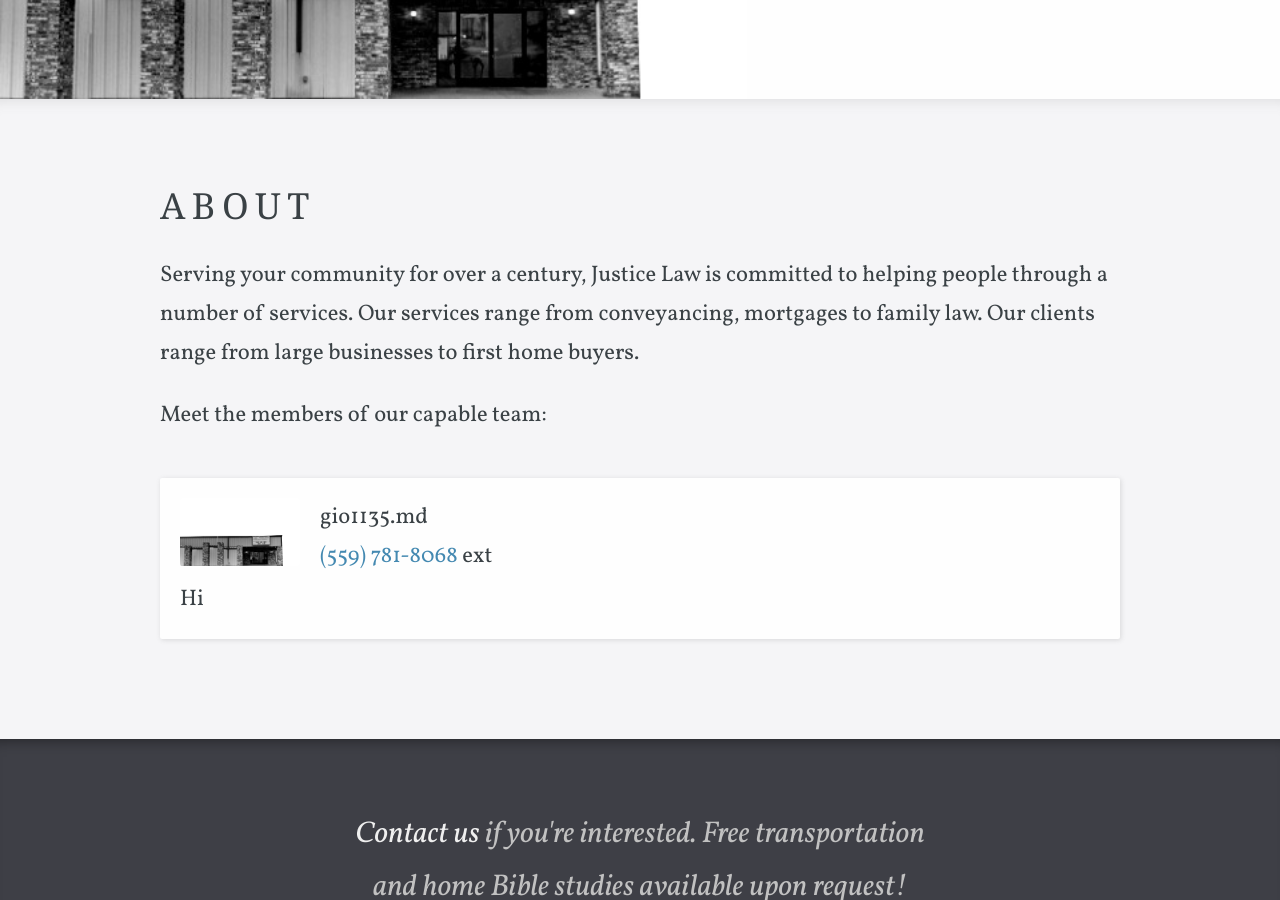
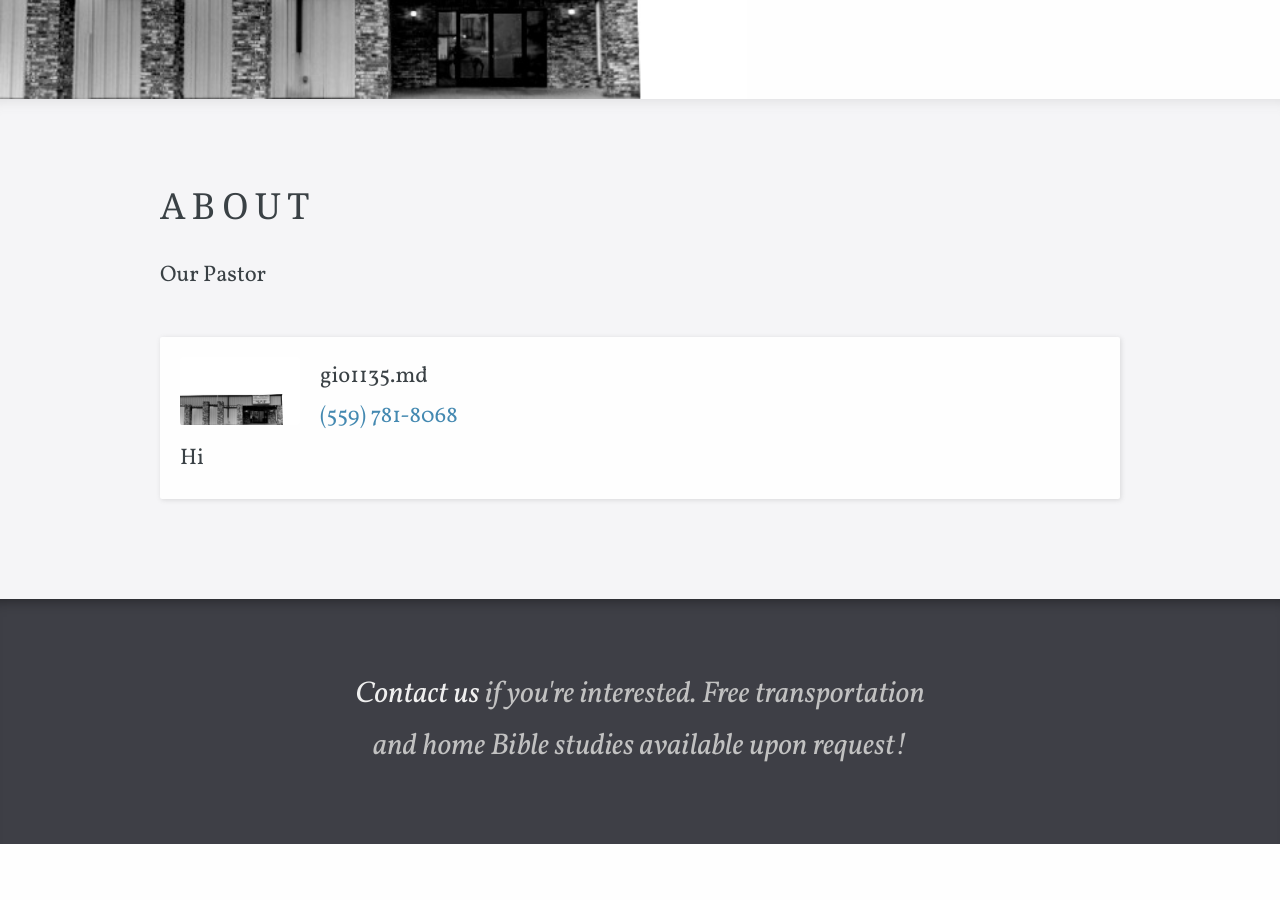
Before and after one commit to lifetabernacle/lifetabernacle.github.io, a Jekyll site: the page built from about.html, in a window 1280 px wide and 900 px high, scrolled down 321 px. Built offline with Jekyll 4.4.1, drawn with Linux system fonts in a browser that asks for light colours; some web fonts are replaced.

Commit message:
Updated 'about.html' via CloudCannon

```diff
--- a/about.html
+++ b/about.html
@@ -9,11 +9,8 @@ navigation_order: 1
 
 <div class="editable">
 	<p>
-		Serving your community for over a century, Justice Law is committed to helping people through a number of services.
-		Our services range from conveyancing, mortgages to family law. Our clients range from large businesses to first home buyers.
+		Our Pastor
 	</p>
-
-	<p>Meet the members of our capable team:</p>
 </div>
 
 <p class="editor-link"><a href="cloudcannon:collections/_staff_members" class="btn"><strong>&#9998;</strong> Update Staff Members</a></p>
@@ -28,7 +25,7 @@ navigation_order: 1
 				<ul class="staff-info">
 					<li>{{ member.name }}</li>
 					<li><small>{{ member.credentials }}</small></li>
-					<li><a href="tel:{{ site.data.company.contact_phone_number }}">{{ site.data.company.contact_phone_number }}</a>  ext {{ member.phone_extension }}</li>
+					<li><a href="tel:{{ site.data.company.contact_phone_number }}">{{ site.data.company.contact_phone_number }}</a>  {{ member.email }}</li>
 				</ul>
 			</div>
 
```
